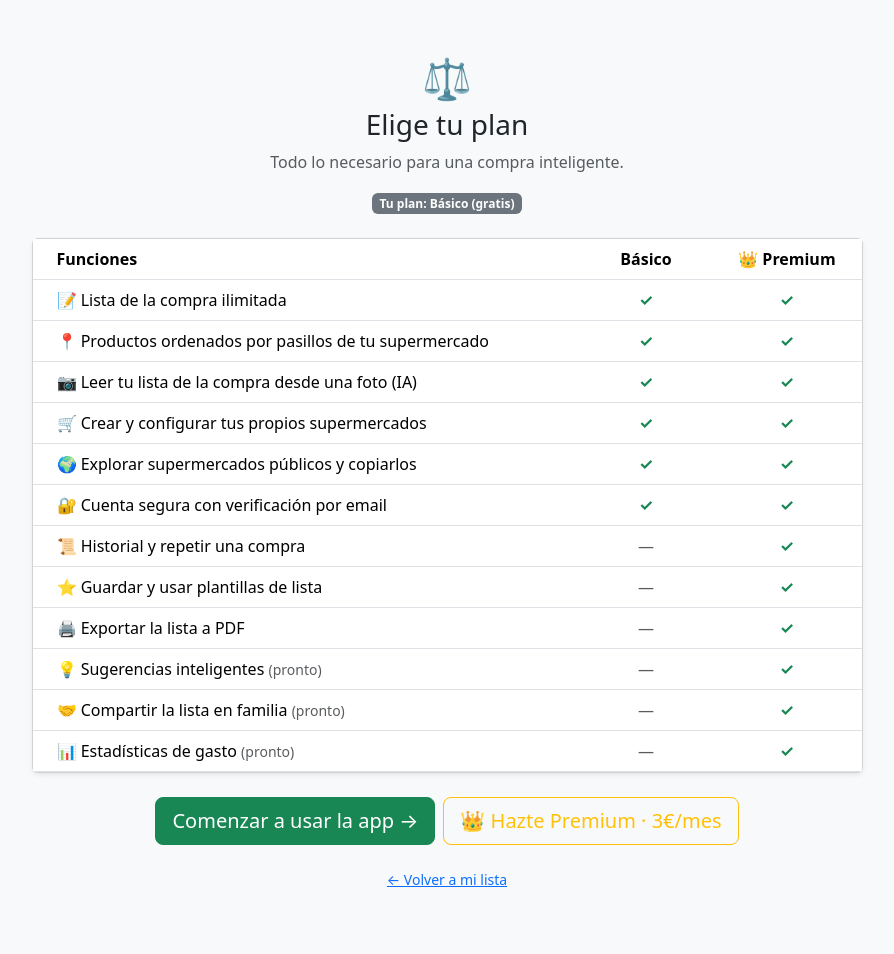
After one commit to Medulino/smartshop, a Django app: page /usuarios/plan/ in a window 1280 px wide. The commit adds this page. Shown: the whole page, without its empty margins (193-1087 px from the left). Run offline with Django 5.2, Linux system fonts and the light colour scheme; the visitor is signed in with stand-in values (Sample User, id 1); data that the repository does not hold is empty; some libraries are stand-ins or nearby versions.

Commit message:
CSP en todas las respuestas y onboarding sustituido por la comparativa Básico vs Premium: /usuarios/plan/ (la lista redirige ahí la primera vez hasta marcar completado), enlace desde la página Premium, cabecera Content-Security-Policy con orígenes propios + CDN de Bootstrap, 205 tests OK

```diff
--- /dev/null
+++ b/templates/usuarios/plan.html
@@ -0,0 +1,139 @@
+{% load django_bootstrap5 %}
+<!DOCTYPE html>
+<html lang="es">
+<head>
+    <meta charset="UTF-8">
+    <meta name="viewport" content="width=device-width, initial-scale=1.0">
+    <title>Planes — Compra Inteligente</title>
+    {% bootstrap_css %}
+    <style>
+        .premium-col { background-color: #fff8e1; }
+        .chk { font-weight: bold; }
+    </style>
+</head>
+<body class="bg-light">
+
+<div class="container py-5">
+    <div class="row justify-content-center">
+        <div class="col-12 col-lg-9">
+
+            <div class="text-center mb-4">
+                <div class="fs-1">⚖️</div>
+                <h1 class="h3">Elige tu plan</h1>
+                <p class="text-muted">Todo lo necesario para una compra inteligente.</p>
+                {% if es_premium %}
+                    <span class="badge bg-warning text-dark">👑 Tu plan: Premium hasta {{ premium_hasta|date:"d/m/Y" }}</span>
+                {% else %}
+                    <span class="badge bg-secondary">Tu plan: Básico (gratis)</span>
+                {% endif %}
+            </div>
+
+            <div class="card shadow-sm">
+                <div class="card-body p-0">
+                    <div class="table-responsive">
+                        <table class="table table-hover align-middle mb-0">
+                            <thead>
+                                <tr>
+                                    <th class="ps-4">Funciones</th>
+                                    <th class="text-center" style="width:16%">Básico</th>
+                                    <th class="text-center premium-col" style="width:18%">👑 Premium</th>
+                                </tr>
+                            </thead>
+                            <tbody>
+                                <tr>
+                                    <td class="ps-4">📝 Lista de la compra ilimitada</td>
+                                    <td class="text-center chk text-success">✓</td>
+                                    <td class="text-center chk text-success premium-col">✓</td>
+                                </tr>
+                                <tr>
+                                    <td class="ps-4">📍 Productos ordenados por pasillos de tu supermercado</td>
+                                    <td class="text-center chk text-success">✓</td>
+                                    <td class="text-center chk text-success premium-col">✓</td>
+                                </tr>
+                                <tr>
+                                    <td class="ps-4">📷 Leer tu lista de la compra desde una foto (IA)</td>
+                                    <td class="text-center chk text-success">✓</td>
+                                    <td class="text-center chk text-success premium-col">✓</td>
+                                </tr>
+                                <tr>
+                                    <td class="ps-4">🛒 Crear y configurar tus propios supermercados</td>
+                                    <td class="text-center chk text-success">✓</td>
+                                    <td class="text-center chk text-success premium-col">✓</td>
+                                </tr>
+                                <tr>
+                                    <td class="ps-4">🌍 Explorar supermercados públicos y copiarlos</td>
+                                    <td class="text-center chk text-success">✓</td>
+                                    <td class="text-center chk text-success premium-col">✓</td>
+                                </tr>
+                                <tr>
+                                    <td class="ps-4">🔐 Cuenta segura con verificación por email</td>
+                                    <td class="text-center chk text-success">✓</td>
+                                    <td class="text-center chk text-success premium-col">✓</td>
+                                </tr>
+                                <tr>
+                                    <td class="ps-4">📜 Historial y repetir una compra</td>
+                                    <td class="text-center text-muted">—</td>
+                                    <td class="text-center chk text-success premium-col">✓</td>
+                                </tr>
+                                <tr>
+                                    <td class="ps-4">⭐ Guardar y usar plantillas de lista</td>
+                                    <td class="text-center text-muted">—</td>
+                                    <td class="text-center chk text-success premium-col">✓</td>
+                                </tr>
+                                <tr>
+                                    <td class="ps-4">🖨️ Exportar la lista a PDF</td>
+                                    <td class="text-center text-muted">—</td>
+                                    <td class="text-center chk text-success premium-col">✓</td>
+                                </tr>
+                                <tr>
+                                    <td class="ps-4">💡 Sugerencias inteligentes <small class="text-muted">(pronto)</small></td>
+                                    <td class="text-center text-muted">—</td>
+                                    <td class="text-center chk text-success premium-col">✓</td>
+                                </tr>
+                                <tr>
+                                    <td class="ps-4">🤝 Compartir la lista en familia <small class="text-muted">(pronto)</small></td>
+                                    <td class="text-center text-muted">—</td>
+                                    <td class="text-center chk text-success premium-col">✓</td>
+                                </tr>
+                                <tr>
+                                    <td class="ps-4">📊 Estadísticas de gasto <small class="text-muted">(pronto)</small></td>
+                                    <td class="text-center text-muted">—</td>
+                                    <td class="text-center chk text-success premium-col">✓</td>
+                                </tr>
+                            </tbody>
+                        </table>
+                    </div>
+                </div>
+            </div>
+
+            <div class="d-flex gap-2 justify-content-center mt-4 flex-wrap">
+                <button type="button" class="btn btn-success btn-lg" onclick="empezar()">
+                    Comenzar a usar la app →
+                </button>
+                {% if not es_premium %}
+                <a href="{% url 'usuarios:premium' %}" class="btn btn-outline-warning btn-lg">
+                    👑 Hazte Premium · 3€/mes
+                </a>
+                {% endif %}
+            </div>
+
+            <p class="text-center mt-4 text-muted small">
+                <a href="{% url 'compra:lista' %}">← Volver a mi lista</a>
+            </p>
+
+        </div>
+    </div>
+</div>
+
+{% bootstrap_javascript %}
+<script>
+async function empezar() {
+    await fetch("{% url 'usuarios:completar_onboarding' %}", {
+        method: 'POST',
+        headers: { 'X-CSRFToken': '{{ csrf_token }}' }
+    });
+    window.location.href = "{% url 'compra:lista' %}";
+}
+</script>
+</body>
+</html>
--- a/templates/usuarios/premium.html
+++ b/templates/usuarios/premium.html
@@ -70,7 +70,9 @@
             </div>
 
             <p class="text-center mt-3 text-muted">
-                <a href="{% url 'compra:lista' %}">← Volver a mi lista</a>
+                <a href="{% url 'usuarios:plan' %}">Comparativa de planes</a>
+                ·
+                <a href="{% url 'compra:lista' %}">Volver a mi lista</a>
             </p>
 
         </div>
--- a/usuarios/middleware.py
+++ b/usuarios/middleware.py
@@ -1,7 +1,26 @@
+from django.conf import settings
 from django.http import HttpResponse
 from django.urls import Resolver404, resolve
 
 from . import seguridad
+
+
+class ContentSecurityPolicyMiddleware:
+    """Añade la cabecera Content-Security-Policy a todas las respuestas.
+
+    La política está en settings.CSP_HEADER. Se bloquean orígenes externos
+    (salvo el CDN de Bootstrap), iframes, objetos/plugins y navegación ajena;
+    se permiten scripts/estilos inline porque las plantillas los usan a
+    propósito (para endurecer más habría que externalizarlos a ficheros).
+    """
+
+    def __init__(self, get_response):
+        self.get_response = get_response
+
+    def __call__(self, request):
+        response = self.get_response(request)
+        response['Content-Security-Policy'] = settings.CSP_HEADER
+        return response
 
 
 class AdminLoginRateLimitMiddleware:
--- a/usuarios/urls.py
+++ b/usuarios/urls.py
@@ -10,6 +10,7 @@ urlpatterns = [
     path('logout/', views.LogoutView.as_view(), name='logout'),
     path('onboarding/', views.completar_onboarding, name='completar_onboarding'),
     path('premium/', views.premium, name='premium'),
+    path('plan/', views.plan, name='plan'),
     path('cambiar-password/', auth_views.PasswordChangeView.as_view(
         template_name='usuarios/cambiar_password.html',
         success_url=reverse_lazy('usuarios:cambiar_password_hecho'),
--- a/usuarios/views.py
+++ b/usuarios/views.py
@@ -245,6 +245,16 @@ def premium(request):
     })
 
 
+@login_required
+def plan(request):
+    """Comparativa Básico vs Premium (sustituye a la antigua guía de
+    bienvenida). Se muestra automáticamente la primera vez hasta que el
+    usuario la cierra (marca el onboarding como completado)."""
+    return render(request, 'usuarios/plan.html', {
+        'usuario': request.user,
+    })
+
+
 def activacion_pendiente(request):
     """Página que se muestra justo tras registrarse: la cuenta está inactiva
     hasta que se confirme el email. Si no hay SMTP configurado (backend de
```
Also changed, not shown: compra/views.py (+9 -2 lines), config/settings.py (+19 -0 lines), templates/compra/lista.html (+0 -99 lines), usuarios/tests/test_seguridad.py (+29 -0 lines), usuarios/tests/test_usuarios.py (+53 -1 lines).
